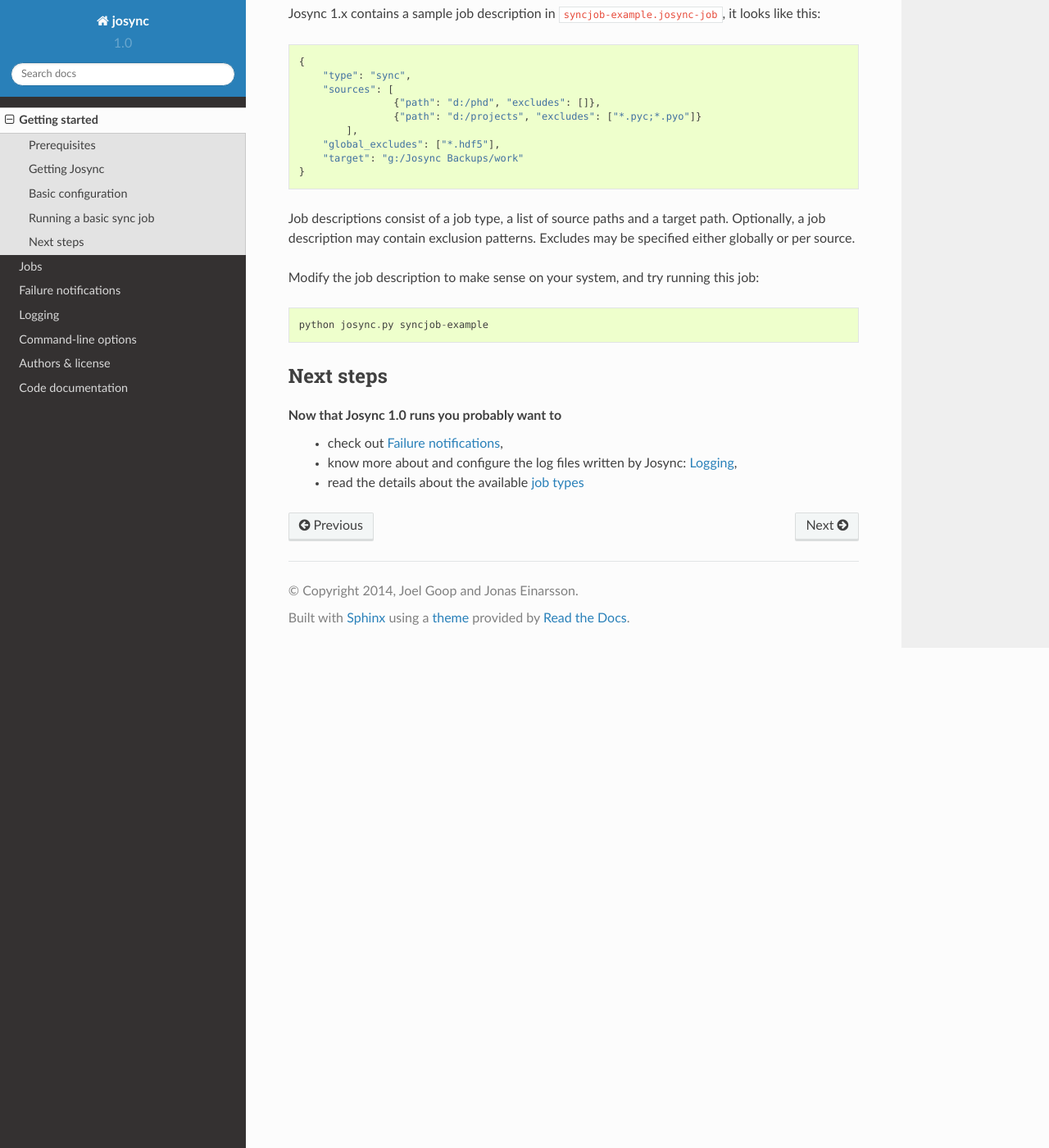
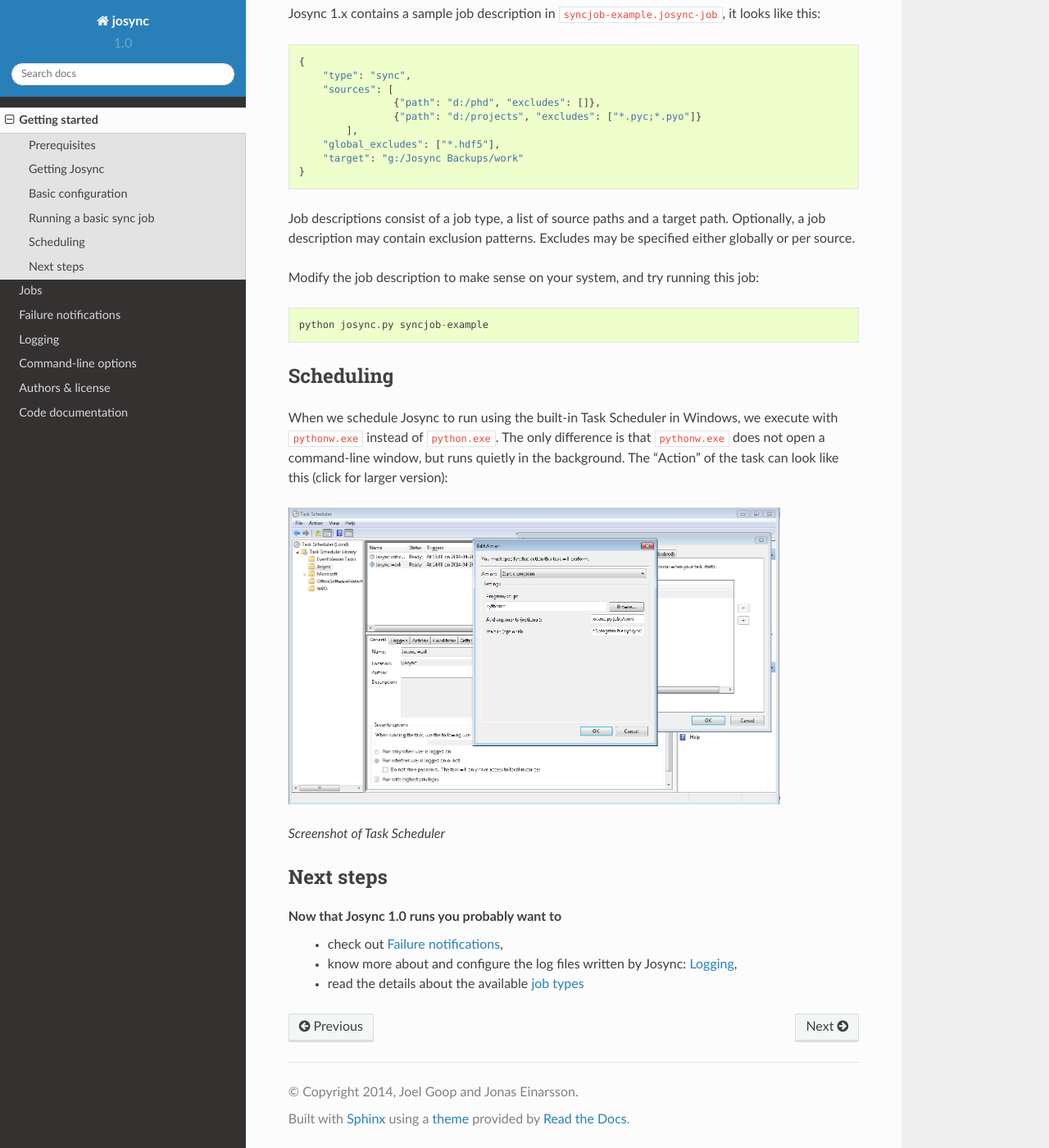
Before and after one commit to jeinarsson/josync, a Sphinx documentation site: the page built from docs/getting_started.rst, in a window 1280 px wide and 1400 px high, scrolled down 1534 px. Shown: the whole window at 82% size. Built offline with Sphinx 7.4.7 and the Read the Docs theme 2.0.0, drawn with Linux system fonts in a browser that asks for light colours.

Commit message:
added scheduling to gettingc started docs

```diff
--- a/docs/getting_started.rst
+++ b/docs/getting_started.rst
@@ -75,6 +75,16 @@ Modify the job description to make sense on your system, and try running this jo
 	python josync.py syncjob-example
 
 
+Scheduling
+==========
+
+When we schedule Josync to run using the built-in Task Scheduler in Windows, we execute with ``pythonw.exe`` instead of ``python.exe``. The only difference is that ``pythonw.exe`` does not open a command-line window, but runs quietly in the background. The "Action" of the task can look like this (click for larger version):
+
+.. image:: _static/task_scheduler.png
+	:scale: 50%
+	:width: 1200px
+*Screenshot of Task Scheduler*
+
 Next steps
 ==========
 
```
Also changed, not shown: docs/_static/task_scheduler.png (added).
